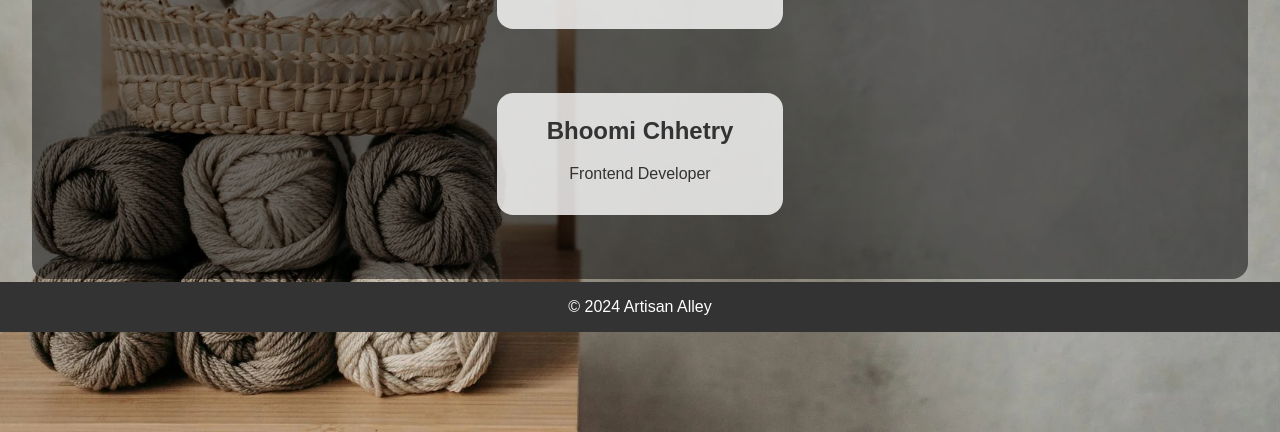
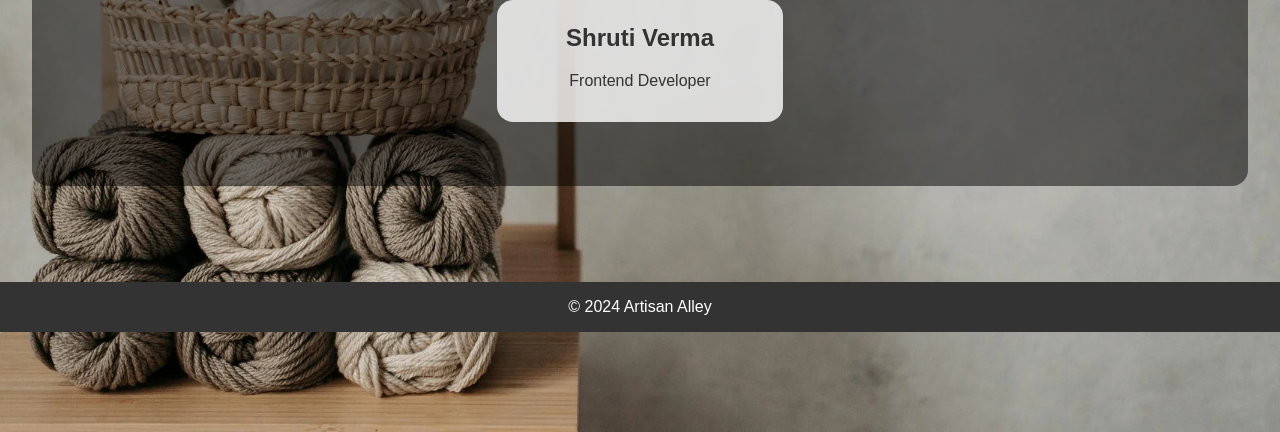
Before and after one commit to 2005dk/web-page, a plain HTML site: page Ecommerece/login-form/about.html in a window 1280 px wide. Shown: the part 468-900 px from the top of the page. Drawn offline with Linux system fonts and the light colour scheme.

Commit message:
Update about.html

```diff
--- a/Ecommerece/login-form/about.html
+++ b/Ecommerece/login-form/about.html
@@ -31,20 +31,12 @@
                 <h1>About Me</h1>
                 <div class="members-section">
                     <div class="member-box">
-                        <h2>Ansh Singhal</h2>
+                        <h2>Shruti Verma</h2>
                         <p>Frontend Developer</p>
                     </div>
-                    </div>
-                    <div class="members-section">
-                        <div class="member-box">
-                            <h2>Bhoomi Chhetry</h2>
-                            <p>Frontend Developer</p>
-                        </div>
-                        </div>
-                 </div>
+                </div>
             </div>
         </div>
-
     </main>
 
     <footer>
```
